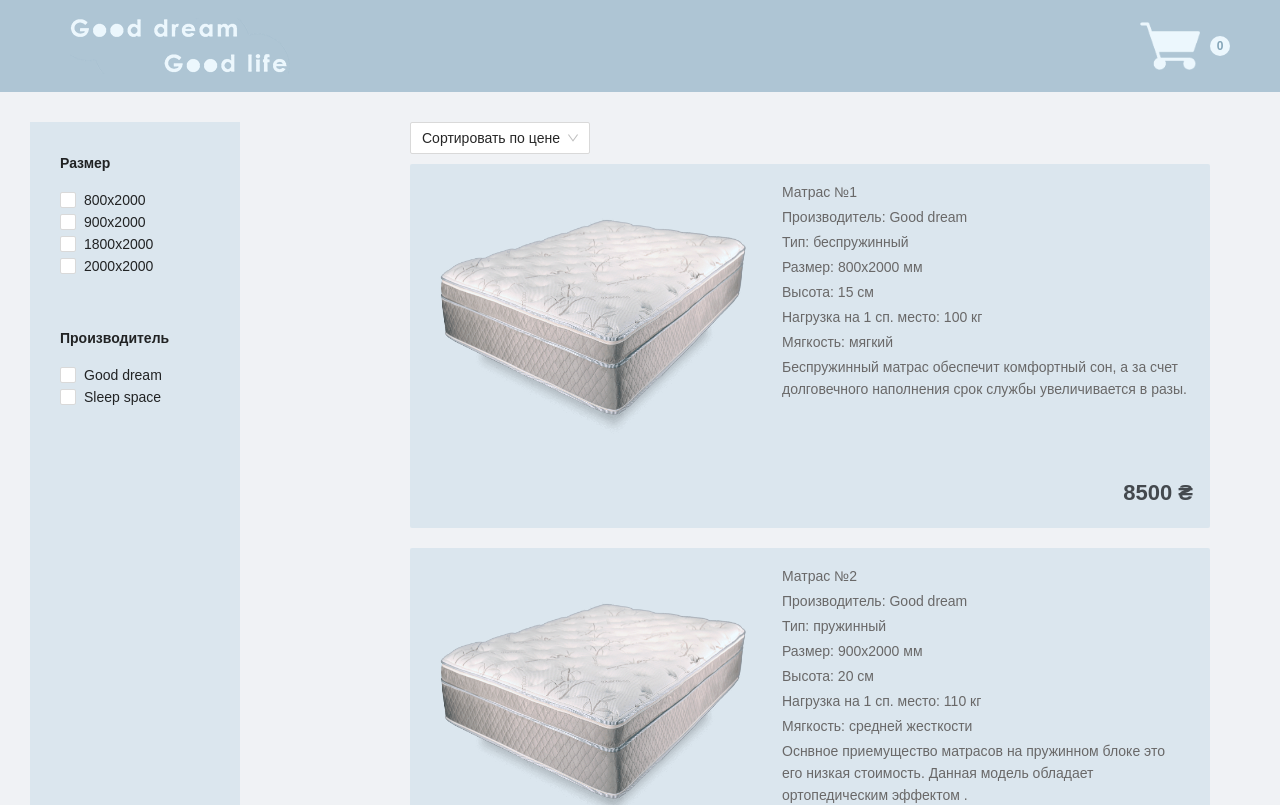
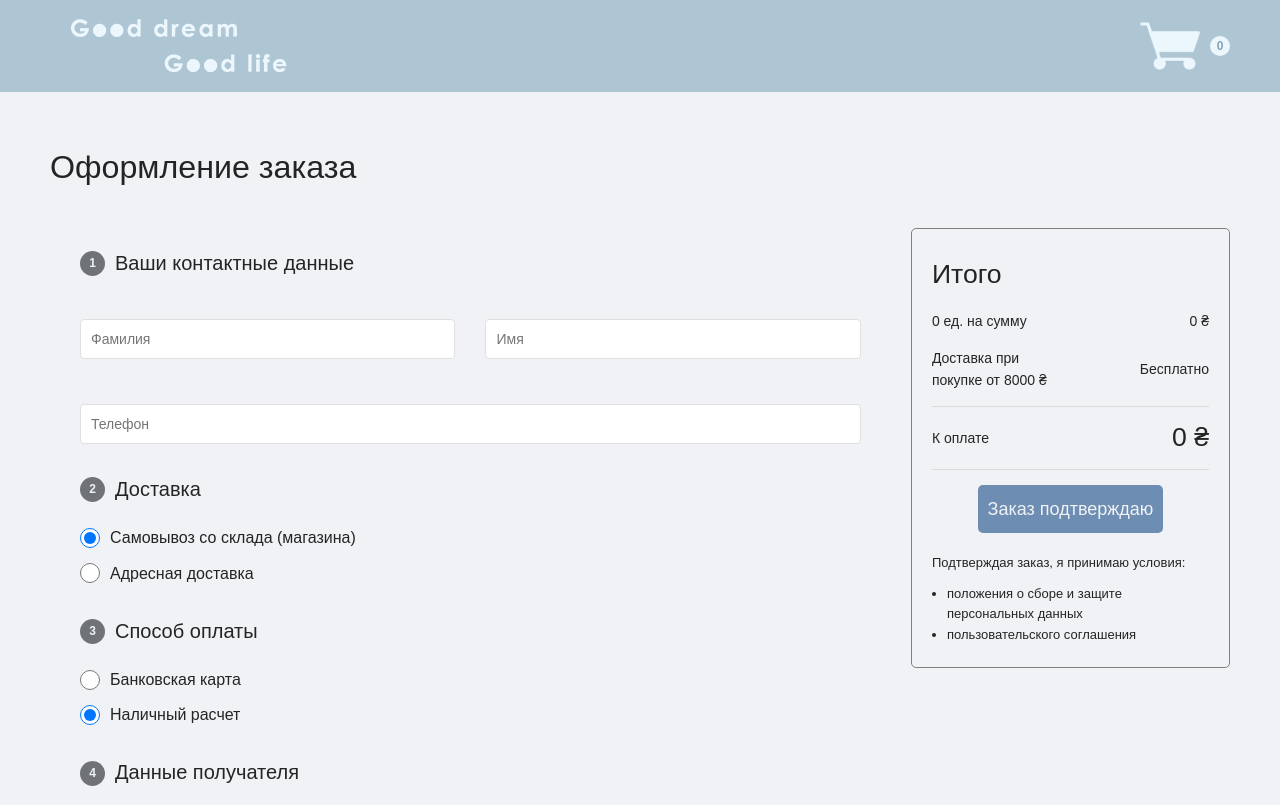
Before and after one commit to Dogober/good_deam-good_life, a React (Create React App) app: page /checkout in a window 1280 px wide. Before the commit this address led to /home. Shown: the top 805 px of the page. Built offline with nearby package versions, Linux system fonts and the light colour scheme.

Commit message:
controlled-delivery&payment-input

```diff
--- a/src/pages/Cart.jsx
+++ b/src/pages/Cart.jsx
@@ -27,7 +27,7 @@ const Cart = () => {
                         {totalCost()} ₴
                         <div
                             className='checkout'
-                            onClick={() => route('/chekout')}
+                            onClick={() => route('/checkout')}
                         >
                             Оформить заказ
                         </div>
--- a/src/pages/Chekout.jsx
+++ b/src/pages/Checkout.jsx
@@ -1,10 +1,10 @@
 import React from 'react';
 import { useDispatch, useSelector } from 'react-redux';
-import { formDataBlurHandlerChange, formDataValueChange, validityChek } from '../store/reducers/chekoutReducer';
+import { deliveryMethodCheck, formDataBlurHandlerChange, formDataValueChange, paymentMethodCheck, validityCheck } from '../store/reducers/checkoutReducer';
 
-const Chekout = () => {
+const Checkout = () => {
     const {purchasedItems} = useSelector(state => state.cart)
-    const {formData, validity} = useSelector(state => state.chekout)
+    const {formData, delivery, payment, validity} = useSelector(state => state.checkout)
     const dispatch = useDispatch()
 
     const totalCost = () => {
@@ -32,7 +32,7 @@ const Chekout = () => {
     }
     const checkForm = (e) => {
         e.preventDefault()
-        dispatch(validityChek())
+        dispatch(validityCheck())
     }
     return (
     <form>
@@ -106,11 +106,23 @@ const Chekout = () => {
                         Доставка
                     </legend>
                     <div className='chekout_delivery'>
-                        <input className ='chekout_input' type="radio"/>
+                        <input
+                            className ='chekout_input'
+                            type="radio"
+                            name="pickup"
+                            onChange={e => dispatch(deliveryMethodCheck(e.target.name))}
+                            checked={delivery.get("pickup")}
+                        />
                         Самовывоз со склада (магазина)
                     </div>
                     <div className='chekout_delivery'>
-                        <input className ='chekout_input' type="radio"/>
+                        <input
+                            className ='chekout_input'
+                            type="radio"
+                            name="targeted"
+                            onChange={e => dispatch(deliveryMethodCheck(e.target.name))}
+                            checked={delivery.get("targeted")}
+                        />
                         Адресная доставка
                     </div>
                 </fieldset>
@@ -120,11 +132,23 @@ const Chekout = () => {
                         Способ оплаты
                     </legend>
                     <div className='chekout_payment_method'>
-                        <input className ='chekout_input' type="radio" />
+                        <input
+                            className ='chekout_input'
+                            type="radio"
+                            name="byCard"
+                            onChange={e => dispatch(paymentMethodCheck(e.target.name))}
+                            checked={payment.get("byCard")}
+                        />
                         Банковская карта
                     </div>
                     <div className='chekout_payment_method'>
-                        <input className ='chekout_input' type="radio" />
+                        <input
+                            className ='chekout_input'
+                            type="radio"
+                            name="byCash"
+                            onChange={e => dispatch(paymentMethodCheck(e.target.name))}
+                            checked={payment.get("byCash")}
+                        />
                         Наличный расчет
                     </div>
                 </fieldset>
@@ -237,4 +261,4 @@ const Chekout = () => {
     );
 };
 
-export default Chekout;
+export default Checkout;
--- a/src/routes.jsx
+++ b/src/routes.jsx
@@ -3,13 +3,13 @@ import Cart from "./pages/Cart";
 import MattressIdPage from "./pages/MattressIdPage";
 import MattressList from "./pages/MattressList";
 import About from "./pages/About";
-import Chekout from "./pages/Chekout";
+import Checkout from "./pages/Checkout";
 
 export const routes = [
     {path: '/home', element: <MattressList/>},
     {path: '/about', element: <About/>},
     {path: '/home/:id', element: <MattressIdPage/>},
     {path: '/cart', element: <Cart/>},
-    {path: '/chekout', element: <Chekout/>},
+    {path: '/checkout', element: <Checkout/>},
     {path: '*', element: <Navigate replace to='/home'/>}
 ]
--- a/src/store/index.js
+++ b/src/store/index.js
@@ -2,7 +2,7 @@ import { applyMiddleware, combineReducers, createStore } from "redux";
 import { composeWithDevTools } from "redux-devtools-extension";
 import thunk from "redux-thunk";
 import { cartReducer as cartReducer } from "./reducers/cartReducer";
-import { chekoutReducer } from "./reducers/chekoutReducer";
+import { checkoutReducer } from "./reducers/checkoutReducer";
 import { mattressIdReducer } from "./reducers/mattressIdReducer";
 import { mattressListReducer } from "./reducers/mattressListReduser";
 
@@ -10,7 +10,7 @@ const rootReducer = combineReducers({
     mattressList: mattressListReducer,
     mattressId: mattressIdReducer,
     cart: cartReducer,
-    chekout: chekoutReducer
+    checkout: checkoutReducer
 })
 
 export const store = createStore(rootReducer, composeWithDevTools(applyMiddleware(thunk)))
--- /dev/null
+++ b/src/store/reducers/checkoutReducer.js
@@ -0,0 +1,116 @@
+const fieldData = {
+    value: "",
+    blurHandler: false
+}
+const initialState = {
+    formData: new Map([
+        ["buyerSurname", fieldData],
+        ["buyerName", fieldData],
+        ["buyerPhone", fieldData],
+        ["receiverSurname", fieldData],
+        ["receiverName", fieldData],
+        ["receiverPatronymic", fieldData],
+        ["receiverPhone", fieldData],
+    ]),
+    delivery: new Map([
+        ["pickup", true],
+        ["targeted", false]
+    ]),
+    payment: new Map([
+        ["byCard", false],
+        ["byCash", true]
+    ]),
+    validity: null
+}
+const checkoutActionTypes = {
+    FORM_DATA_BLUR_CHANGE: 'FORM_DATA_BLUR_CHANGE',
+    FORM_DATA_VALUE_CHANGE: 'FORM_DATA_VALUE_CHANGE',
+    DELIVERY_CHECK: 'DELIVERY_CHECK',
+    PAYMENT_CHECK: 'PAYMENT_CHECK',
+    VALIDITY_CHEK: 'VALIDITY_CHEK'
+}
+const updateBlurHandler = (formData, field) => {
+    const mapCopy = new Map()
+    for (let key of formData.keys()) {
+        mapCopy.set(key, {...formData.get(key)})
+    }
+    mapCopy.get(field).blurHandler = true
+    return mapCopy
+}
+const updateValue = (formData, field, value) => {
+    const mapCopy = new Map()
+    for (let key of formData.keys()) {
+        mapCopy.set(key, {...formData.get(key)})
+    }
+    mapCopy.get(field).value = value
+    return mapCopy
+}
+const updateServices = (service, method) => {
+    const mapCopy = new Map()
+    for (let key of service.keys()) {
+        if ( key === method) {
+            mapCopy.set(key, true)
+        } else {
+            mapCopy.set(key, false)
+        }
+    }
+    return mapCopy
+}
+const valueCheck = (formData) => {
+    for (let key of formData.keys()) {
+        if (formData.get(key).value === "") {
+            return false
+        }
+    }
+    return true
+}
+export const checkoutReducer = (state = initialState, action) => {
+    switch (action.type) {
+        case checkoutActionTypes.FORM_DATA_BLUR_CHANGE:
+            return {
+                ...state,
+                formData: updateBlurHandler(state.formData, action.field)
+            }
+        case checkoutActionTypes.FORM_DATA_VALUE_CHANGE:
+            return {
+                ...state,
+                formData: updateValue(state.formData, action.field, action.value)
+            }
+        case checkoutActionTypes.DELIVERY_CHECK:
+            return {
+                ...state,
+                delivery: updateServices(state.delivery, action.method)
+            }
+        case checkoutActionTypes.PAYMENT_CHECK:
+            return {
+                ...state,
+                payment: updateServices(state.payment, action.method)
+            }
+        case checkoutActionTypes.VALIDITY_CHEK:
+            return {
+                ...state,
+                validity: valueCheck(state.formData)
+            }
+        default:
+            return state;
+    }
+}
+
+export const formDataBlurHandlerChange = (field) => ({
+    type: checkoutActionTypes.FORM_DATA_BLUR_CHANGE,
+    field
+})
+export const formDataValueChange = (field, value) => ({
+    type: checkoutActionTypes.FORM_DATA_VALUE_CHANGE,
+    field,
+    value
+})
+export const deliveryMethodCheck = (method) => ({
+    type: checkoutActionTypes.DELIVERY_CHECK,
+    method
+})
+export const paymentMethodCheck = (method) => ({
+    type: checkoutActionTypes.PAYMENT_CHECK,
+    method
+})
+export const validityCheck = () => ({type: checkoutActionTypes.VALIDITY_CHEK})
--- a/src/store/reducers/chekoutReducer.js
+++ /dev/null
@@ -1,80 +0,0 @@
-const fieldData = {
-    value: "",
-    blurHandler: false
-}
-const initialState = {
-    formData: new Map(
-        [
-            ["buyerSurname", fieldData],
-            ["buyerName", fieldData],
-            ["buyerPhone", fieldData],
-            ["receiverSurname", fieldData],
-            ["receiverName", fieldData],
-            ["receiverPatronymic", fieldData],
-            ["receiverPhone", fieldData],
-        ]
-    ),
-    validity: null
-}
-const chekoutActionTypes = {
-    FORM_DATA_BLUR_CHANGE: 'FORM_DATA_BLUR_CHANGE',
-    FORM_DATA_VALUE_CHANGE: 'FORM_DATA_VALUE_CHANGE',
-    VALIDITY_CHEK: 'VALIDITY_CHEK'
-}
-const updateBlurHandler = (formData, field) => {
-    const mapCopy = new Map()
-    for (let key of formData.keys()) {
-        mapCopy.set(key, {...formData.get(key)})
-    }
-    mapCopy.get(field).blurHandler = true
-    return mapCopy
-}
-const updateValue = (formData, field, value) => {
-    const mapCopy = new Map()
-    for (let key of formData.keys()) {
-        mapCopy.set(key, {...formData.get(key)})
-    }
-    mapCopy.get(field).value = value
-    return mapCopy
-}
-const validityCheck = (formData) => {
-    for (let key of formData.keys()) {
-        if (formData.get(key).value === "") {
-            return false
-        }
-    }
-    return true
-}
-export const chekoutReducer = (state = initialState, action) => {
-    switch (action.type) {
-        case chekoutActionTypes.FORM_DATA_BLUR_CHANGE:
-            return {
-                ...state,
-                formData: updateBlurHandler(state.formData, action.field)
-            }
-        case chekoutActionTypes.FORM_DATA_VALUE_CHANGE:
-            return {
-                ...state,
-                formData: updateValue(state.formData, action.field, action.value)
-            }
-        case chekoutActionTypes.VALIDITY_CHEK:
-            return {
-                ...state,
-                validity: validityCheck(state.formData)
-            }
-        default:
-            return state;
-    }
-}
-
-export const formDataBlurHandlerChange = (field) => ({
-    type: chekoutActionTypes.FORM_DATA_BLUR_CHANGE,
-    field
-})
-export const formDataValueChange = (field, value) => ({
-    type: chekoutActionTypes.FORM_DATA_VALUE_CHANGE,
-    field,
-    value
-})
-
-export const validityChek = () => ({type: chekoutActionTypes.VALIDITY_CHEK})
```
